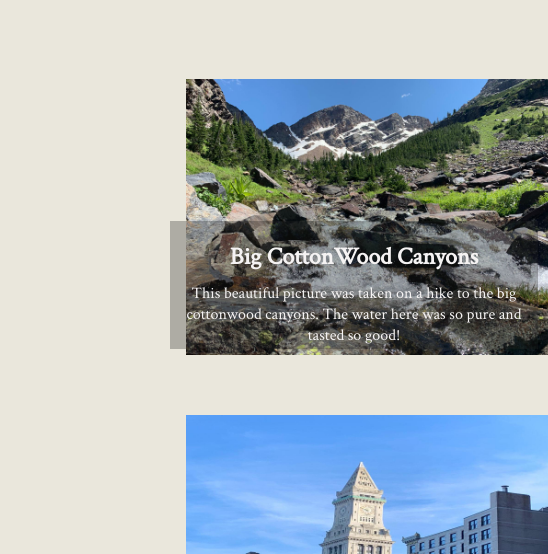
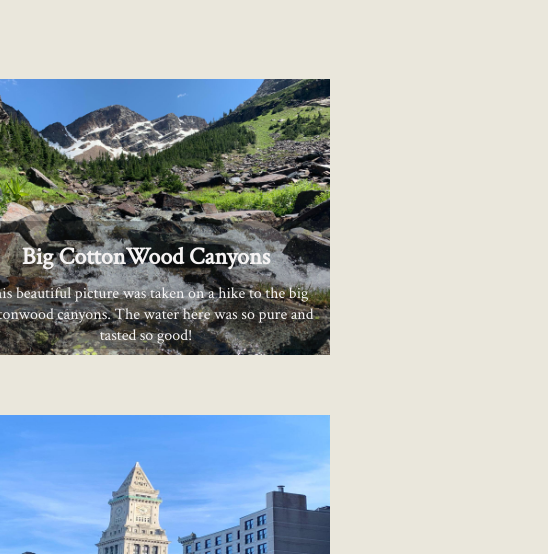
Before and after one commit to bhoomikamadhukar/PersonalWebsite, a website: page html/travel.html in a window 390 px wide. Shown: the part 237-791 px from the top of the page, 548 px wide, since content can reach past the window. Drawn offline with nearby package versions, Linux system fonts and the light colour scheme.

Commit message:
adjust image

```diff
--- a/css/landing.css
+++ b/css/landing.css
@@ -192,7 +192,7 @@ body{
         margin-top: 3rem;
     }
     .media{
-     margin-top: 90rem;
+     margin-top: 94rem;
      margin-left: -3.2rem;
     }
   }
--- a/css/travel.css
+++ b/css/travel.css
@@ -186,8 +186,11 @@ body {
         text-align: center;
         font-size: 2rem;
     }
-    .pictures img{
-        margin-left: 1rem;
+    .pictures{
+        margin-left: -3rem;
 
     }
+    .pictures img{
+      width:100%;
+    }
   }
```
